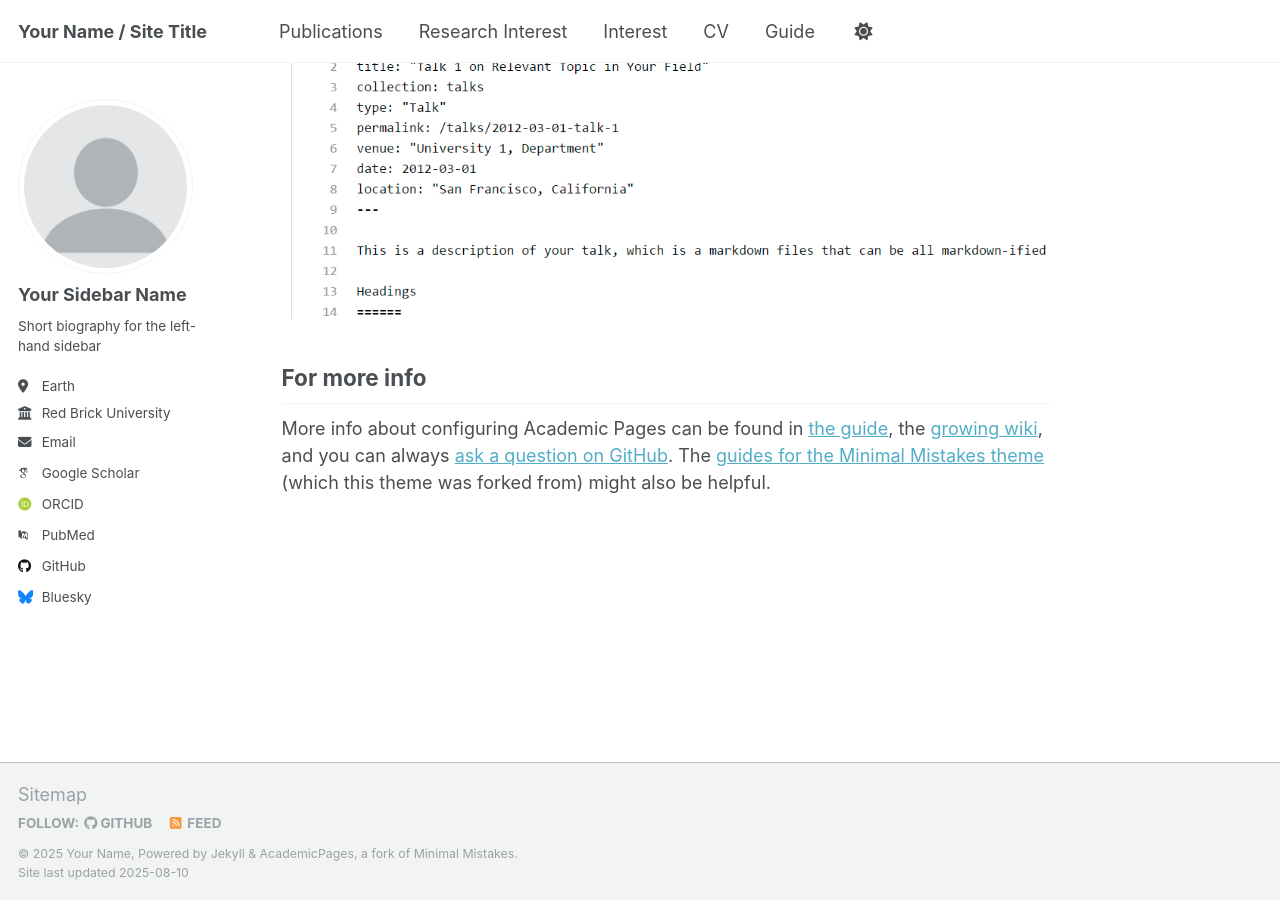
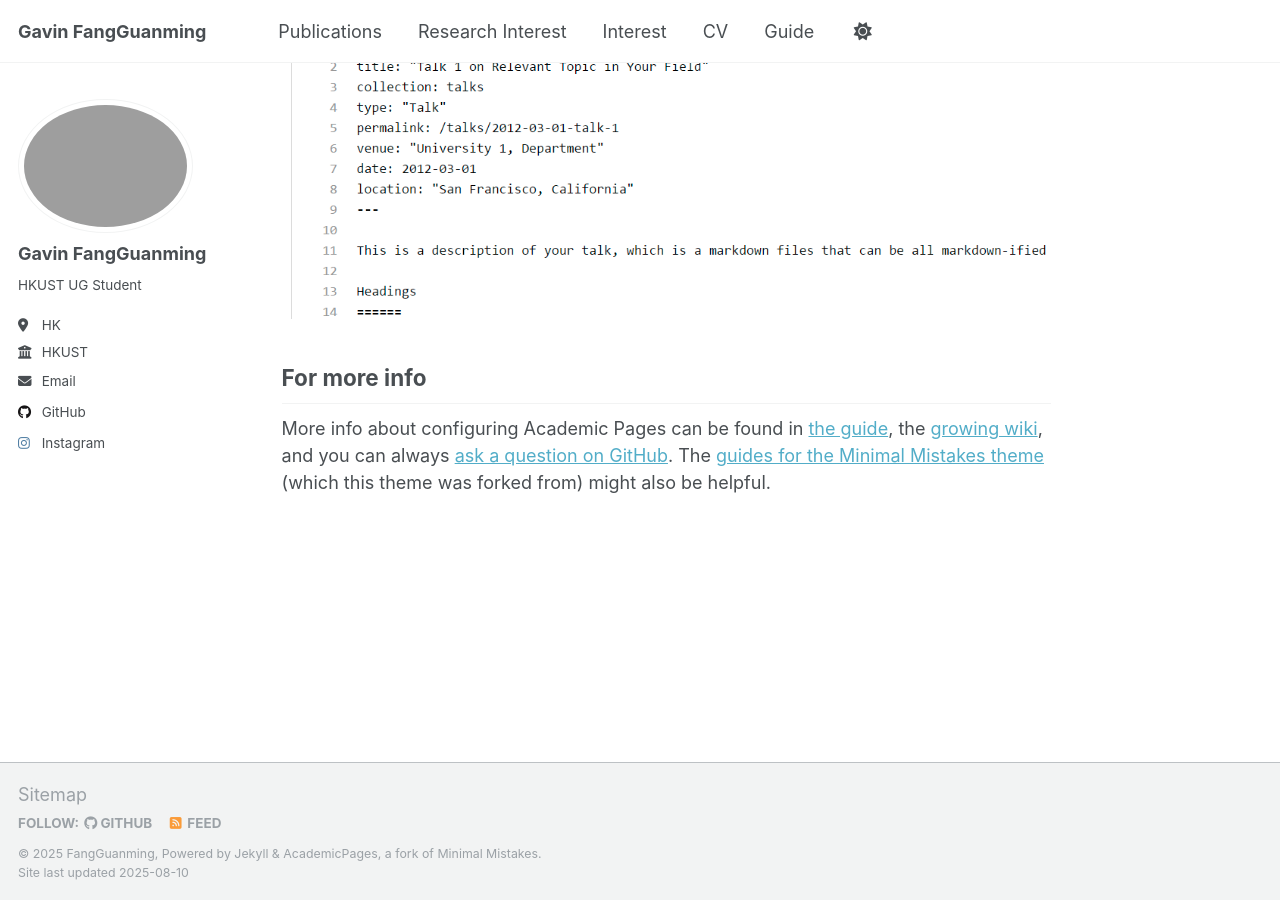
Before and after one commit to fgm0020/fgm0020.github.io, a Jekyll site: the page built from _pages/about.md, in a window 1280 px wide and 900 px high, scrolled down 2880 px. Built offline with Jekyll 4.4.1, drawn with Linux system fonts in a browser that asks for light colours; some web fonts are replaced; a script that is not in the unit is left out.

Commit message:
Update _config.yml

```diff
--- a/_config.yml
+++ b/_config.yml
@@ -9,37 +9,37 @@
 # Basic Site Settings
 locale                   : "en-US"
 site_theme               : "default"
-title                    : "Your Name / Site Title"
+title                    : "Gavin FangGuanming"
 title_separator          : "-"
-name                     : &name "Your Name"
-description              : &description "personal description"
-url                      : https://academicpages.github.io # the base hostname & protocol for your site e.g. "https://[your GitHub username].github.io" or if you already have some other page hosted on Github then use "https://[your GitHub username].github.io/[Your Repo Name]"
+name                     : &name "FangGuanming"
+description              : &description "An HKUST UG Student"
+url                      : https://fgm0020.github.io # the base hostname & protocol for your site e.g. "https://[your GitHub username].github.io" or if you already have some other page hosted on Github then use "https://[your GitHub username].github.io/[Your Repo Name]"
 baseurl                  : "" # the subpath of your site, e.g. "/blog"
-repository               : "academicpages/academicpages.github.io"
+repository               : "fgm0020/fgm0020.github.io"
 
 # Site Author - The following control what appear as part of the author content on the side bar.
 #               If a field is blank the icon and link will not appear, otherwise it will be shown.
 #               Additional customization can be done by editing /_includes/author-profile.html
 author:
   # Biographic information
-  avatar           : "profile.png"
-  name             : "Your Sidebar Name"
+  avatar           : "yanami.png"
+  name             : "Gavin FangGuanming"
   pronouns         : # example: "she/her"
-  bio              : "Short biography for the left-hand sidebar"
-  location         : "Earth"
-  employer         : "Red Brick University"
+  bio              : "HKUST UG Student"
+  location         : "HK"
+  employer         : "HKUST"
   uri              : # URL
-  email            : "none@example.org"
+  email            : "gfangab@connect.ust.hk"
 
   # Academic websites
   academia         : # URL
   arxiv            : # URL - Update with the correct link to your profile
-  googlescholar    : "https://scholar.google.com/citations?user=PS_CX0AAAAAJ"
+  googlescholar    :
   inspire-hep      : # URL
   impactstory      : # URL
-  orcid            : "http://orcid.org/yourorcidurl"
+  orcid            :
   semantic         : # URL
-  pubmed           : "https://www.ncbi.nlm.nih.gov/pubmed/?term=john+snow"
+  pubmed           :
   researchgate     : # URL
   scopus           : # URL
 
@@ -47,20 +47,20 @@
   bitbucket        : # Username - Update with your username on the site
   codepen          : # Username
   dribbble         : # Username
-  github           : "academicpages"
+  github           : "https://github.com/fgm0020"
   kaggle           : # Username
   stackoverflow    : # User number or user number and name (i.e., use "1" or "1/jeff-atwood")
 
   # Social media
   artstation       : # Username
-  bluesky          : "bsky.app" # Replace this with you Bluesky username
+  bluesky          : # Replace this with you Bluesky username
   facebook         : # Username
   flickr           : # Username
   foursquare       : # Username
   goodreads        : # Username
   google_plus      : # Username
   keybase          : # Username
-  instagram        : # Username
+  instagram        : f_gavin_m # Username
   lastfm           : # Username
   linkedin         : # Username
   mastodon         : # URL
@@ -106,7 +106,7 @@
     colorscheme          : # "light" (default), "dark"
 staticman:
   allowedFields          : ['name', 'email', 'url', 'message']
-  branch                 : "gh-pages" # "master", "gh-pages"
+  branch                 : "master" # "master", "gh-pages"
   commitMessage          : "New comment."
   filename               : comment-{@timestamp}
   format                 : "yml"
```
